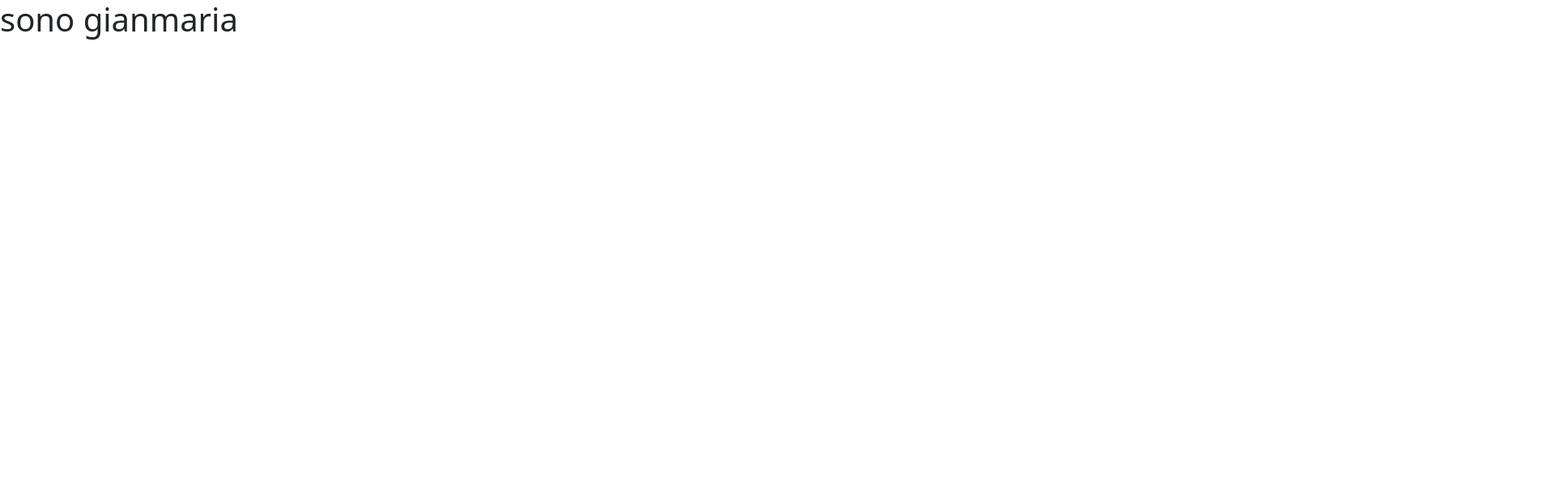
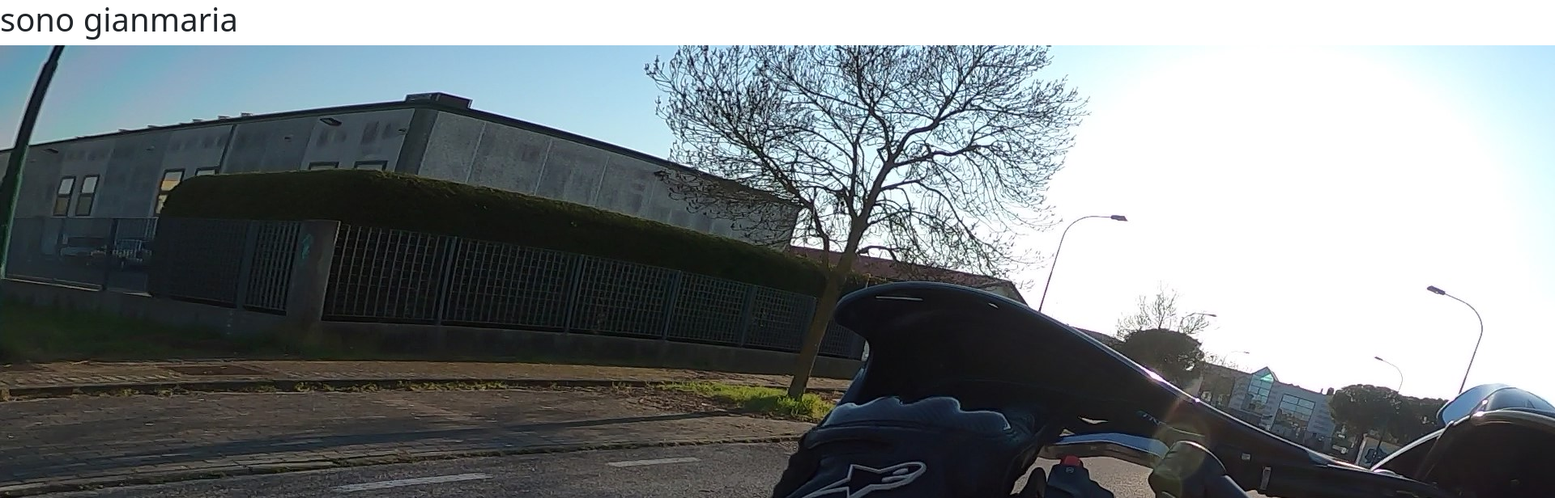
Before and after one commit to Vlado-Lab/22-marzo-, a plain HTML site: page gianmaria.html in a window 1280 px wide. Shown: the top 616 px of the page at 81% size, 1920 px wide, since content can reach past the window. Drawn offline with nearby package versions, Linux system fonts and the light colour scheme.

Commit message:
salvataggio

```diff
--- a/gianmaria.html
+++ b/gianmaria.html
@@ -13,7 +13,7 @@
   <body>
     <h1>sono gianmaria</h1>
 
-
+ <img src="images/gianma.jpg">
 
 
 
```
